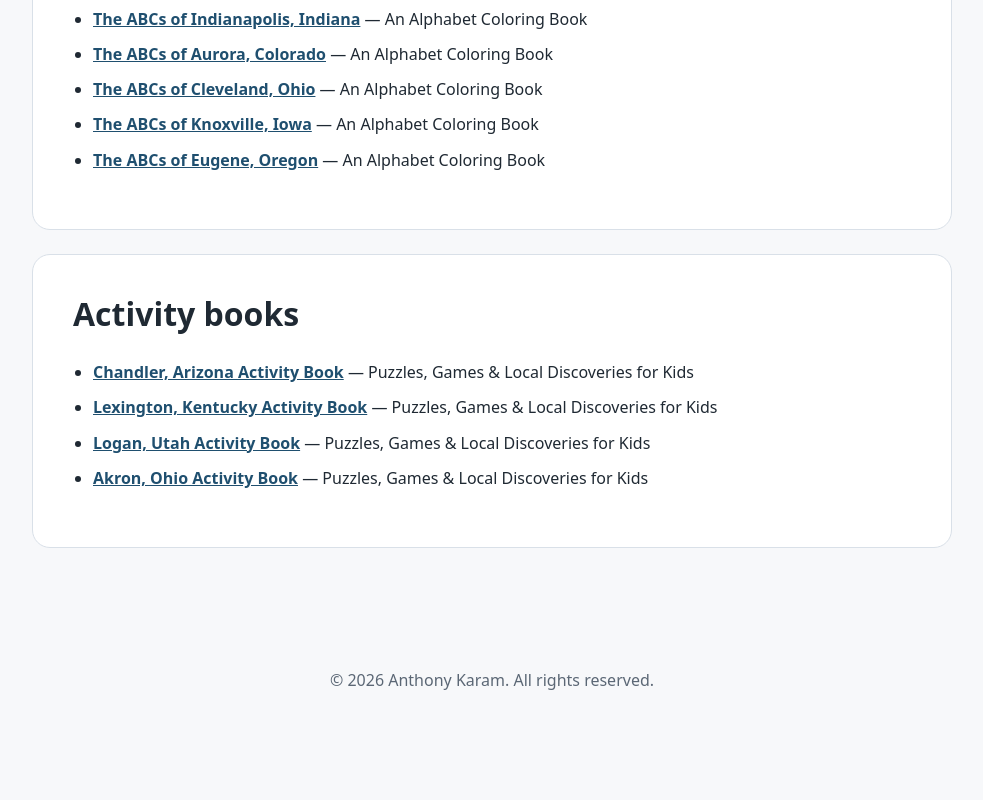
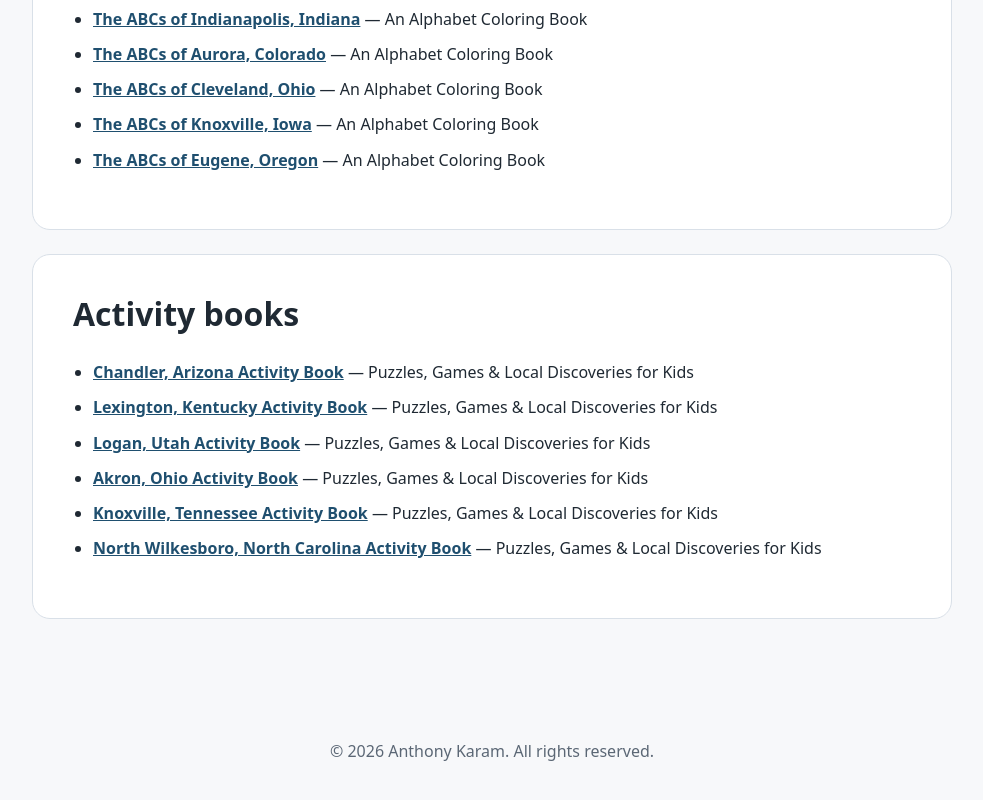
Before and after one commit to anthonykaram/anthony-karam-author-site, a plain HTML site: page books.html in a window 1280 px wide. Shown: the part 1647-2447 px from the top of the page, without its empty margins (148-1131 px from the left). Before the commit the page ends 2389 px from the top, so only its background shows below. Drawn offline with Linux system fonts and the light colour scheme.

Commit message:
Update books.html
added 2 new books

```diff
--- a/books.html
+++ b/books.html
@@ -70,6 +70,8 @@
         <li><strong><a href="https://www.amazon.com/dp/B0HQR1RXNY">Lexington, Kentucky Activity Book</a></strong> — Puzzles, Games & Local Discoveries for Kids</li>
         <li><strong><a href="https://www.amazon.com/dp/B0HR7C339P">Logan, Utah Activity Book</a></strong> — Puzzles, Games & Local Discoveries for Kids</li>
         <li><strong><a href="https://www.amazon.com/dp/B0HR71KD6T">Akron, Ohio Activity Book</a></strong> — Puzzles, Games & Local Discoveries for Kids</li>
+        <li><strong><a href="https://www.amazon.com/dp/B0HRQQ2VBN">Knoxville, Tennessee Activity Book</a></strong> — Puzzles, Games & Local Discoveries for Kids</li>
+        <li><strong><a href="https://www.amazon.com/dp/B0HRR9YN2F">North Wilkesboro, North Carolina Activity Book</a></strong> — Puzzles, Games & Local Discoveries for Kids</li>
       </ul>
     </section>
   </main>
```
